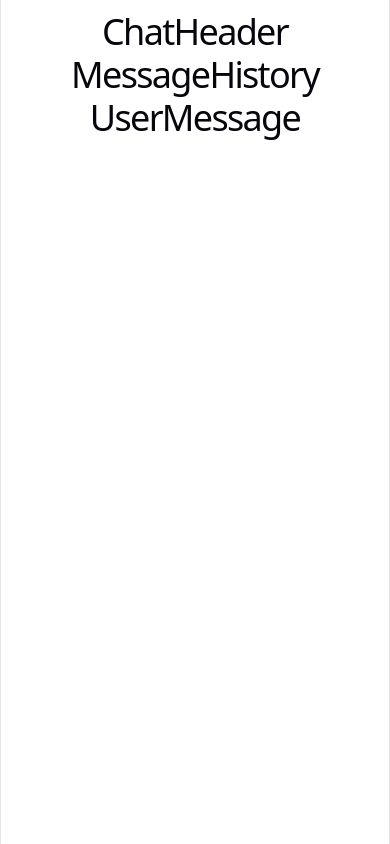
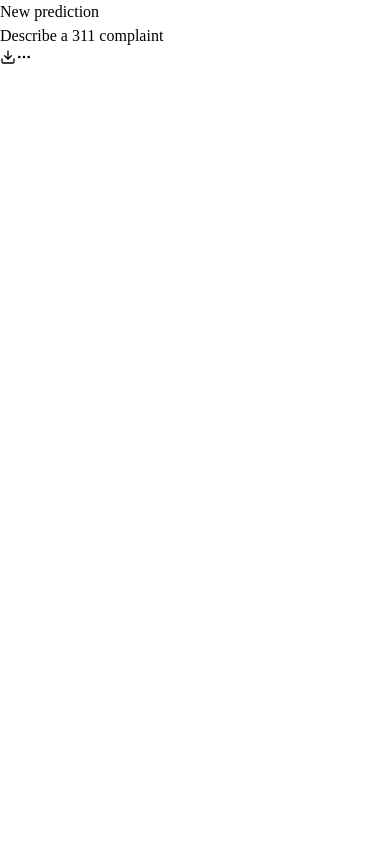
Before and after one commit to ushithila/311-Complaint-Resolution-Speed, a React (Vite) app in the folder my-react-app/: page / in a window 390 px wide. Built offline with nearby package versions, Linux system fonts and the light colour scheme.

Commit message:
Message history header

```diff
--- a/my-react-app/src/App.jsx
+++ b/my-react-app/src/App.jsx
@@ -1,13 +1,10 @@
 import { useState } from 'react'
-import ChatPanel from './components/chat/ChatPanel'
 import './App.css'
+import ChatHeader from './components/chat/ChatHeader'
 
 function App() {
-
   return (
-    <div>
-      <ChatPanel />
-    </div>
+    <ChatHeader />
   )
 }
 
--- a/my-react-app/src/components/chat/ChatHeader.jsx
+++ b/my-react-app/src/components/chat/ChatHeader.jsx
@@ -1,9 +1,16 @@
-import { useState } from "react"
+import { Download, MoreHorizontal } from "lucide-react";
 
-function ChatHeader (){
+export default function ChatHeader({ title = "New prediction", subtitle = "Describe a 311 complaint" }) {
   return (
-    <h1> ChatHeader </h1>
-  )
+    <div className="flex items-center justify-between border-b border-slate-200 px-6 py-3">
+      <div>
+        <h2 className="text-sm font-semibold">{title}</h2>
+        <p className="text-xs text-slate-500">{subtitle}</p>
+      </div>
+      <div className="flex gap-3 text-slate-500">
+        <button aria-label="Download conversation"><Download size={16} /></button>
+        <button aria-label="More options"><MoreHorizontal size={16} /></button>
+      </div>
+    </div>
+  );
 }
-
-export default ChatHeader
--- a/my-react-app/src/components/chat/ChatPanel.jsx
+++ b/my-react-app/src/components/chat/ChatPanel.jsx
@@ -1,16 +1,10 @@
 // main chat feature
 import { useState } from "react"
 import ChatHeader from "./ChatHeader"
-import MessageHistory from "./MessageHistory"
-import UserMessage from "./UserMessage"
 
 function ChatPanel(){
   return (
-    <>
     <ChatHeader />
-    <MessageHistory />
-    <UserMessage />
-    </>
   )
 }
 
--- a/my-react-app/src/components/chat/MessageHistory.jsx
+++ /dev/null
@@ -1,9 +0,0 @@
-import { useState } from "react"
-
-function MessageHistory (){
-  return (
-    <h1> MessageHistory </h1>
-  )
-}
-
-export default MessageHistory
--- a/my-react-app/src/components/chat/UserMessage.jsx
+++ b/my-react-app/src/components/chat/UserMessage.jsx
@@ -1,8 +1,18 @@
-import { useState } from "react"
+import { MapPin } from "lucide-react"
 
-function UserMessage (){
+function UserMessage ({message, time, location}){
   return (
-    <h1> UserMessage </h1>
+    <div className="flex flex-col items-end">
+      <p className="mb-1 text-xs text-slate-500">You{time && ` · ${time}`}</p>
+      <div className="max-w-[75%] rounded-xl bg-brand px-4 py-3 text-sm text-white">
+        <p>{text}</p>
+        {location && (
+          <p className="mt-2 flex items-center gap-2 rounded-md bg-white/15 px-3 py-1.5 text-xs">
+            <MapPin size={12} /> {location}
+          </p>
+        )}
+      </div>
+    </div>
   )
 }
 
--- a/my-react-app/src/index.css
+++ b/my-react-app/src/index.css
@@ -1,111 +1,7 @@
-:root {
-  --text: #6b6375;
-  --text-h: #08060d;
-  --bg: #fff;
-  --border: #e5e4e7;
-  --code-bg: #f4f3ec;
-  --accent: #aa3bff;
-  --accent-bg: rgba(170, 59, 255, 0.1);
-  --accent-border: rgba(170, 59, 255, 0.5);
-  --social-bg: rgba(244, 243, 236, 0.5);
-  --shadow:
-    rgba(0, 0, 0, 0.1) 0 10px 15px -3px, rgba(0, 0, 0, 0.05) 0 4px 6px -2px;
+@import "tailwindcss";
 
-  --sans: system-ui, 'Segoe UI', Roboto, sans-serif;
-  --heading: system-ui, 'Segoe UI', Roboto, sans-serif;
-  --mono: ui-monospace, Consolas, monospace;
-
-  font: 18px/145% var(--sans);
-  letter-spacing: 0.18px;
-  color-scheme: light dark;
-  color: var(--text);
-  background: var(--bg);
-  font-synthesis: none;
-  text-rendering: optimizeLegibility;
-  -webkit-font-smoothing: antialiased;
-  -moz-osx-font-smoothing: grayscale;
-
-  @media (max-width: 1024px) {
-    font-size: 16px;
-  }
+@theme {
+  --color-navy: #0b2f5b;
+  --color-brand: #0b63b6;
+  --color-surface: #f3f6fa;
 }
-
-@media (prefers-color-scheme: dark) {
-  :root {
-    --text: #9ca3af;
-    --text-h: #f3f4f6;
-    --bg: #16171d;
-    --border: #2e303a;
-    --code-bg: #1f2028;
-    --accent: #c084fc;
-    --accent-bg: rgba(192, 132, 252, 0.15);
-    --accent-border: rgba(192, 132, 252, 0.5);
-    --social-bg: rgba(47, 48, 58, 0.5);
-    --shadow:
-      rgba(0, 0, 0, 0.4) 0 10px 15px -3px, rgba(0, 0, 0, 0.25) 0 4px 6px -2px;
-  }
-
-  #social .button-icon {
-    filter: invert(1) brightness(2);
-  }
-}
-
-body {
-  margin: 0;
-}
-
-#root {
-  width: 1126px;
-  max-width: 100%;
-  margin: 0 auto;
-  text-align: center;
-  border-inline: 1px solid var(--border);
-  min-height: 100svh;
-  display: flex;
-  flex-direction: column;
-  box-sizing: border-box;
-}
-
-h1,
-h2 {
-  font-family: var(--heading);
-  font-weight: 500;
-  color: var(--text-h);
-}
-
-h1 {
-  font-size: 56px;
-  letter-spacing: -1.68px;
-  margin: 32px 0;
-  @media (max-width: 1024px) {
-    font-size: 36px;
-    margin: 20px 0;
-  }
-}
-h2 {
-  font-size: 24px;
-  line-height: 118%;
-  letter-spacing: -0.24px;
-  margin: 0 0 8px;
-  @media (max-width: 1024px) {
-    font-size: 20px;
-  }
-}
-p {
-  margin: 0;
-}
-
-code,
-.counter {
-  font-family: var(--mono);
-  display: inline-flex;
-  border-radius: 4px;
-  color: var(--text-h);
-}
-
-code {
-  font-size: 15px;
-  line-height: 135%;
-  padding: 4px 8px;
-  background: var(--code-bg);
-}
--- a/my-react-app/vite.config.js
+++ b/my-react-app/vite.config.js
@@ -4,5 +4,5 @@ import { defineConfig } from 'vite'
 
 // https://vite.dev/config/
 export default defineConfig({
-  plugins: [react()],
+  plugins: [react(), tailwindcss()],
 })
```
Also changed, not shown: my-react-app/src/components/chat/AssistantMessage.jsx (added, +9 -0 lines).
